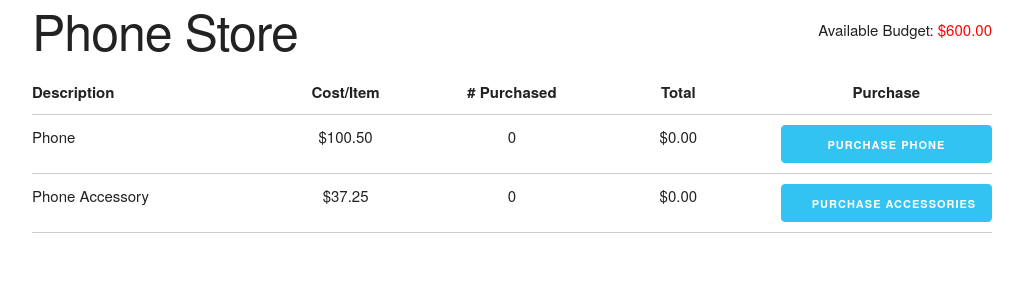
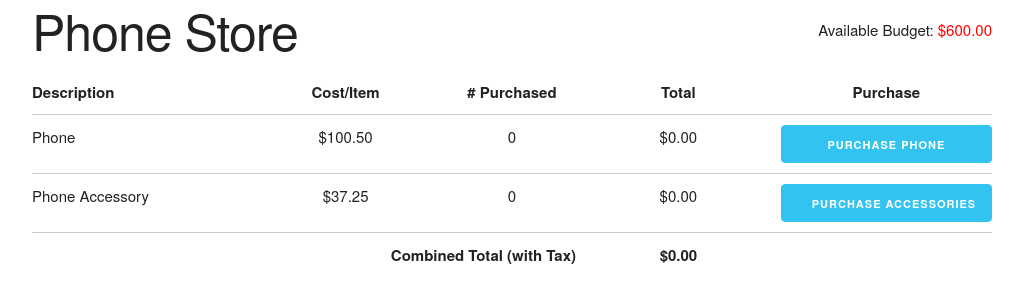
Before and after one commit to somecallmejosh/sales-calculator, a plain HTML site: page index.html in a window 1280 px wide. Shown: the whole page, without its empty margins (128-1151 px from the left). Drawn offline with Linux system fonts and the light colour scheme.

Commit message:
Show combined total.

```diff
--- a/css/style.css
+++ b/css/style.css
@@ -23,6 +23,15 @@
   padding-top: 10px;
 }
 
-[class*="purchased"], .cost, .item-action{
+[class*="purchased"], .cost, .item-action, .combined-total{
   text-align: center;
 }
+
+.footer {
+  font-weight: bold;
+  padding: 10px 0;
+}
+
+.text-right {
+  text-align: right;
+}
--- a/index.html
+++ b/index.html
@@ -31,7 +31,7 @@
         <div class="phones-purchased-count two columns">0</div>
         <div class="phones-purchased-total two columns">$0.00</div>
         <div class="item-action three columns">
-          <button class="purchase-phone u-full-width  button-primary">Purchase Phone</button>
+          <button class="purchase-phone u-full-width button-primary">Purchase Phone</button>
         </div>
       </div>
       <div class="item row">
@@ -43,6 +43,11 @@
           <button class="purchase-accessory u-full-width button-primary">Purchase Accessories</button>
         </div>
       </div>
+      <div class="footer row">
+        <div class="seven columns text-right">Combined Total (with Tax)</div>
+        <div class="two columns combined-total">$0.00</div>
+        <div class="three columns">&nbsp;</div>
+      </div>
     </div>
   </div>
   <script src="js/main.js"></script>
--- a/js/main.js
+++ b/js/main.js
@@ -18,7 +18,8 @@ var purchasePhone = document.querySelector('.purchase-phone'),
     phonesPurchasedCount = document.querySelector('.phones-purchased-count'),
     phonesPurchasedTotal = document.querySelector('.phones-purchased-total'),
     accessoriesPurchasedCount = document.querySelector('.accessory-purchased-count'),
-    accessoriesPurchasedTotal = document.querySelector('.accessory-purchased-total');
+    accessoriesPurchasedTotal = document.querySelector('.accessory-purchased-total'),
+    combinedTotal = document.querySelector('.combined-total');
 
 phoneCost.textContent = "$" + PHONE_PRICE.toFixed(2);
 accessoryCost.textContent = "$" + ACCESSORY_PRICE.toFixed(2);
@@ -28,7 +29,14 @@ function updateBalance(){
   budgetContent.textContent = BUDGET_BALANCE.toFixed(2);
 }
 
+function updateTotal(){
+  var currentTotal =  totalPhonesCost + totalAccessoriesCost;
+  var taxedTotal = currentTotal * TAX_RATE;
+  combinedTotal.textContent = "$" + taxedTotal.toFixed(2)
+}
+
 updateBalance();
+updateTotal();
 
 function purchaseAttempt($item){
   if(BUDGET_BALANCE > SPENDING_THRESHOLD) {
@@ -47,20 +55,25 @@ purchasePhone.addEventListener("click", function(){
   purchaseAttempt(PHONE_PRICE);
 
   // This should only be added *if* the purchase is made
+  // Should also be removed from the event handler
   totalPhonesPurchased++;
   totalPhonesCost = totalPhonesCost + PHONE_PRICE;
+
   phonesPurchasedCount.textContent = totalPhonesPurchased;
   phonesPurchasedTotal.textContent = "$" + totalPhonesCost.toFixed(2);
   updateBalance();
+  updateTotal();
 });
 
 purchaseAccessory.addEventListener("click", function(){
   purchaseAttempt(ACCESSORY_PRICE);
 
   // This should only be added *if* the purchase is made
+  // Should also be removed from the event handler
   totalAccessoriesPurchased++;
   totalAccessoriesCost = totalAccessoriesCost + ACCESSORY_PRICE;
   accessoriesPurchasedCount.textContent = totalAccessoriesPurchased;
   accessoriesPurchasedTotal.textContent = "$" + totalAccessoriesCost.toFixed(2);
   updateBalance();
+  updateTotal();
 });
```
Also changed, not shown: 1 other file.
